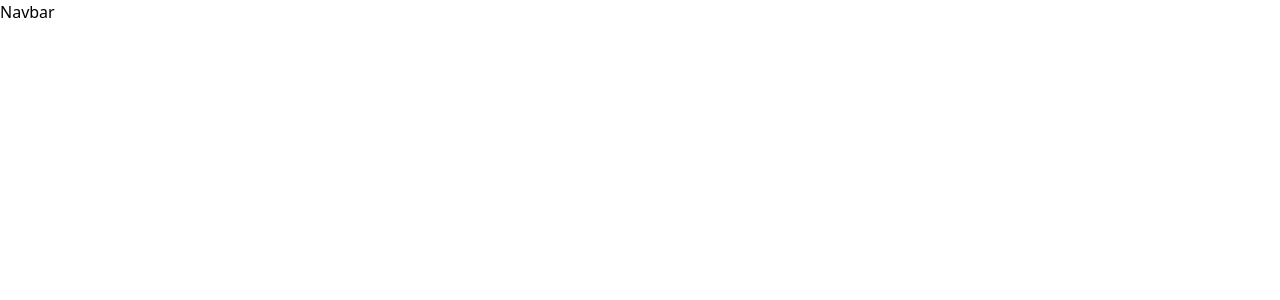
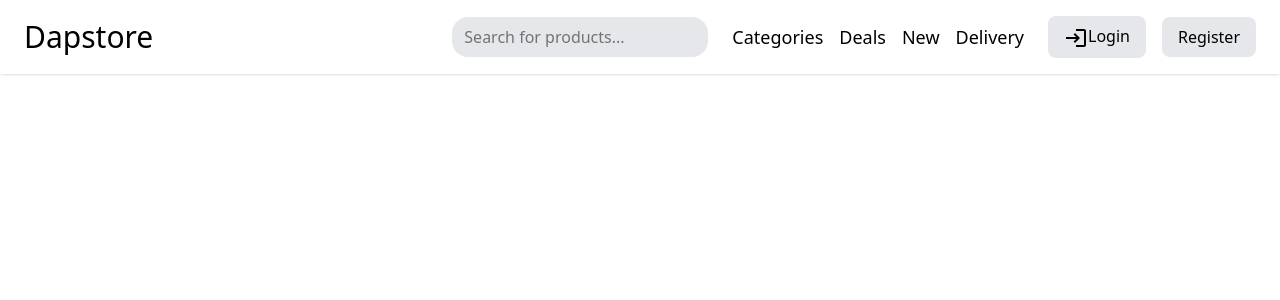
Before and after one commit to Oladapo-cyber/e-commerce-app, a React (Vite) app in the folder frontend/: page / in a window 1280 px wide. Shown: the top 300 px of the page. Built offline with nearby package versions, Linux system fonts and the light colour scheme.

Commit message:
add ShopListing page, update Navbar with search and authentication buttons, and include routing for new pages

```diff
--- a/frontend/package.json
+++ b/frontend/package.json
@@ -21,6 +21,7 @@
     "axios": "^1.7.9",
     "react": "^18.3.1",
     "react-dom": "^18.3.1",
+    "react-icons": "^5.4.0",
     "react-redux": "^9.2.0",
     "react-router-dom": "^7.1.5",
     "redux-persist": "^6.0.0",
--- a/frontend/src/App.jsx
+++ b/frontend/src/App.jsx
@@ -2,6 +2,14 @@ import styled, { ThemeProvider } from "styled-components";
 import { lightTheme } from "./utils/Themes";
 import { BrowserRouter, Route, Routes } from "react-router-dom";
 import Navbar from "./components/Navbar";
+import NotFound from "./pages/NotFound";
+import Cart from "./pages/Cart";
+import Login from "./pages/Login";
+import NewArrivals from "./pages/NewArrivals";
+import Home from "./pages/Home";
+import Favorites from "./pages/Favorites";
+import ShopListing from "./pages/ShopListing";
+import Authentication from "./pages/Authentication";
 const Container = styled.div`
   background: ${(props) => props.theme.bg};
   color: ${(props) => props.theme.text_primary};
@@ -19,6 +27,20 @@ const App = () => {
     <ThemeProvider theme={lightTheme}>
       <BrowserRouter>
         <Navbar />
+        <Routes>
+          <Route path="/" element={<Home />} />
+          <Route path="/newarrivals" element={<NewArrivals />} />
+          <Route path="/cart" element={<Cart />} />
+          <Route path="/authentication" element={<Authentication />} />
+          <Route path="/login" element={<Login />} />
+          <Route path="/favorites" element={<Favorites />} />
+          <Route path="/shoplisting" element={<ShopListing />} />
+          <Route path="*" element={<NotFound />} />
+          {/* <Route path="/checkout" element={<Checkout />} />
+          <Route path="/products/:id" element={<Product />} />
+          <Route path="/register" element={<Register />} />
+          <Route path="/profile" element={<Profile />} /> */}
+        </Routes>
       </BrowserRouter>
     </ThemeProvider>
   );
--- a/frontend/src/components/Navbar.jsx
+++ b/frontend/src/components/Navbar.jsx
@@ -1,7 +1,33 @@
-import React from "react";
+import { Login } from "@mui/icons-material";
 
 const Navbar = () => {
-  return <h1>Navbar</h1>;
+  return (
+    <div className="bg-navbar flex items-center justify-between py-4 px-6 shadow-sm fixed w-full z-30">
+      <h1 className="text-3xl font-cursive">Dapstore</h1>
+      <div className="flex items-center space-x-6">
+        <input
+          type="text"
+          placeholder="Search for products..."
+          className="w-64 px-3 py-2 bg-gray-200 rounded-2xl focus:outline-none focus:ring-2 focus:ring-blue-300 transition-all"
+        />
+        <ul className="flex items-center space-x-4 text-lg">
+          <li>Categories</li>
+          <li>Deals</li>
+          <li>New</li>
+          <li>Delivery</li>
+        </ul>
+        <div className="flex items-center space-x-4">
+          <button className="bg-gray-200 text-black px-4 py-2 rounded-lg">
+            <Login />
+            Login
+          </button>
+          <button className="bg-gray-200 text-black px-4 py-2 rounded-lg">
+            Register
+          </button>
+        </div>
+      </div>
+    </div>
+  );
 };
 
 export default Navbar;
--- /dev/null
+++ b/frontend/src/pages/ShopListing.jsx
@@ -0,0 +1,7 @@
+import React from "react";
+
+const ShopListing = () => {
+  return <div>ShopListing</div>;
+};
+
+export default ShopListing;
--- a/frontend/tailwind.config.js
+++ /dev/null
@@ -1,22 +0,0 @@
-/** @type {import('tailwindcss').Config} */
-export default {
-  content: ["./index.html", "./src/**/*.{js,ts,jsx,tsx}"],
-  theme: {
-    extend: {
-      colors: {
-        primary: "#FF0000", // Custom primary color
-        secondary: "#00FF00", // Custom secondary color
-        customGray: "#333333",
-        brandPrimary: "#1e90ff",
-        brandSecondary: "#4fd1c5",
-      },
-      fontFamily: {
-        custom: ["CustomFont", "sans-serif"],
-      },
-      spacing: {
-        128: "32rem",
-      },
-    },
-  },
-  plugins: [],
-};
```
Also changed, not shown: 1 other file (tests, documents, lock files or other folders).
